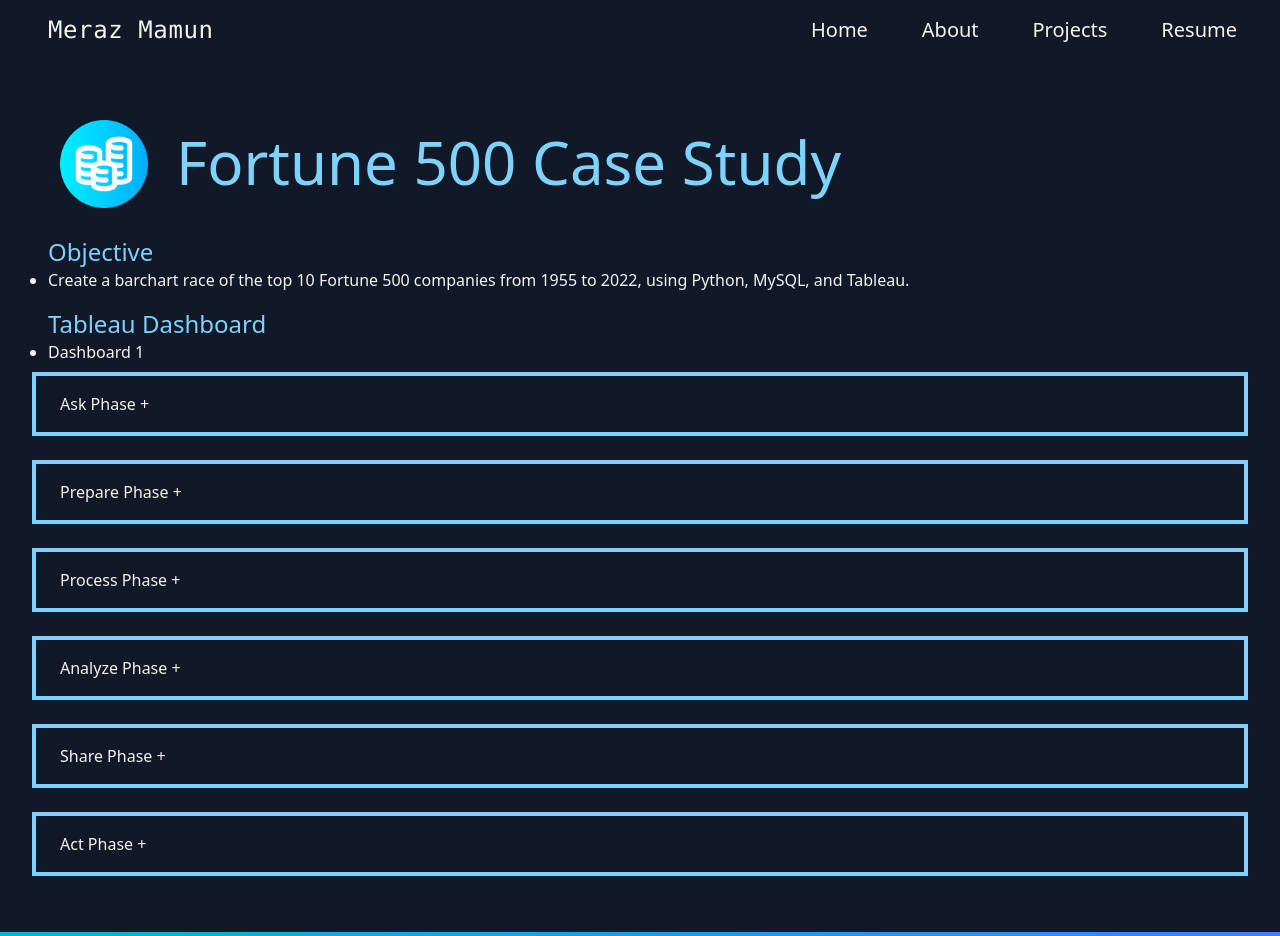
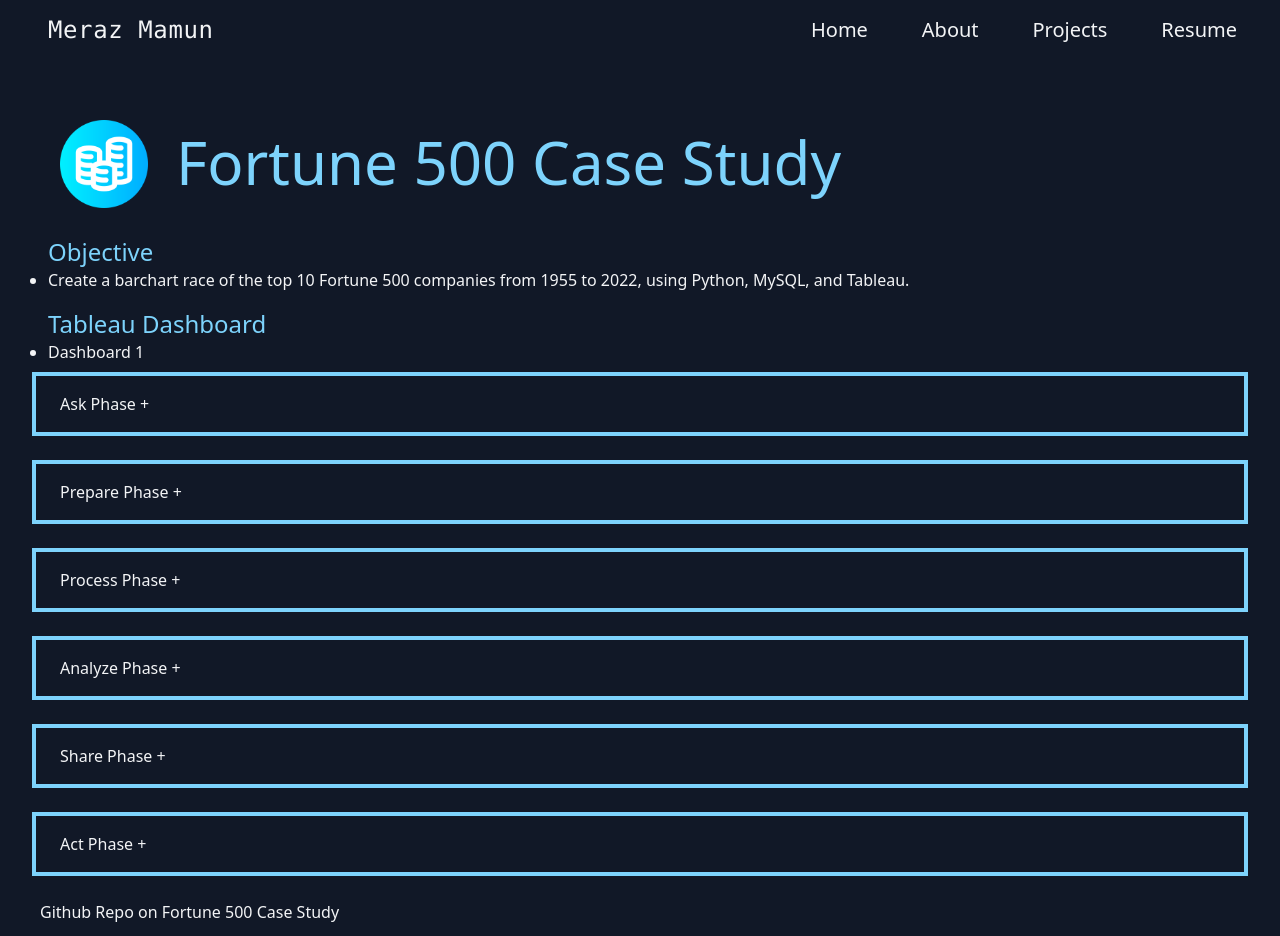
Before and after one commit to moralesdoris880/mmportfolio, a React (Create React App) app: page /fortune500_case in a window 1280 px wide. Shown: the top 936 px of the page. Built offline with nearby package versions, Linux system fonts and the light colour scheme.

Commit message:
repo added to second project and removed react-pdf library

```diff
--- a/package.json
+++ b/package.json
@@ -9,7 +9,6 @@
     "@testing-library/user-event": "^13.5.0",
     "react": "^18.2.0",
     "react-dom": "^18.2.0",
-    "react-pdf": "^5.2.0",
     "react-responsive-carousel": "^3.2.23",
     "react-router-dom": "^6.3.0",
     "react-scripts": "5.0.1",
--- a/src/pages/Project1.js
+++ b/src/pages/Project1.js
@@ -51,7 +51,7 @@ const [display5,setDisplay5]=useState(false);
               <GraphCarousel width="120" />
             </div>
 
-            <div>
+            <div className="mb-6">
               <h1 className="text-sky-300 text-2xl ml-4 mb-4 mt-4">Youtube</h1>
               <iframe width="800" height="500" src="https://www.youtube.com/embed/2O4RWHIfI3o" title="YouTube video player" frameborder="0" allow="accelerometer; autoplay; clipboard-write; encrypted-media; gyroscope; picture-in-picture; web-share" allowfullscreen></iframe>
             </div>
@@ -161,8 +161,7 @@ const [display5,setDisplay5]=useState(false);
 
             <a href="https://github.com/merazmamun/cyclistic" className="pl-2 hover:text-sky-300" >Github Repo on Cyclistic Case Study</a>
 
-        </div>
-
+          </div>
         </div>
     );
 }
--- a/src/pages/Project2.js
+++ b/src/pages/Project2.js
@@ -122,8 +122,9 @@ const [display5,setDisplay5]=useState(false);
               </div>
             </div>
 
-        </div>
+            <a href="https://github.com/merazmamun/fortune-500" className="pl-2 hover:text-sky-300" >Github Repo on Fortune 500 Case Study</a>
 
+          </div>
         </div>
     );
 }
```
